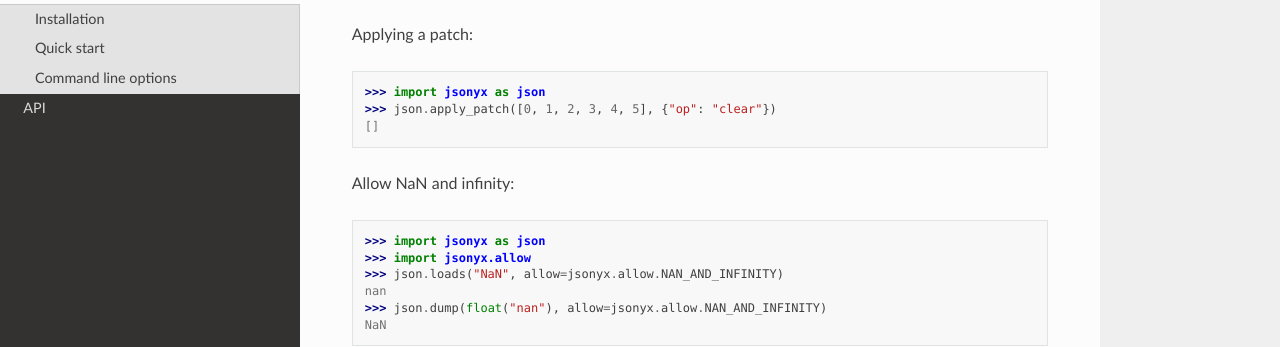
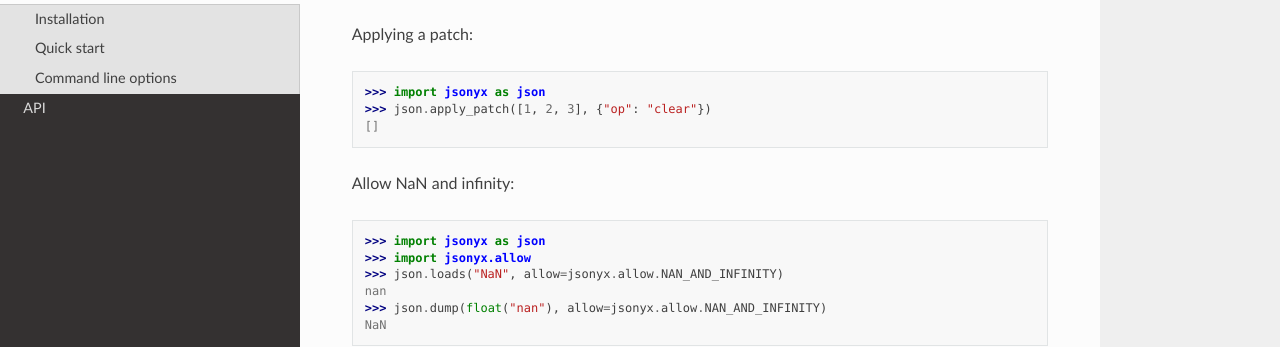
Before and after one commit to nineteendo/jsonyx, a Sphinx documentation site: the page built from docs/source/usage.rst, in a window 1280 px wide and 900 px high, scrolled down 1455 px. Shown: the part 158-505 px from the top of the window. Built offline with Sphinx 7.4.7 and the Read the Docs theme 2.0.0, drawn with Linux system fonts in a browser that asks for light colours.

Commit message:
Simplify example

```diff
--- a/docs/source/usage.rst
+++ b/docs/source/usage.rst
@@ -81,7 +81,7 @@ Decoding JSON::
 Applying a patch::
 
     >>> import jsonyx as json
-    >>> json.apply_patch([0, 1, 2, 3, 4, 5], {"op": "clear"})
+    >>> json.apply_patch([1, 2, 3], {"op": "clear"})
     []
 
 Allow NaN and infinity::
```
